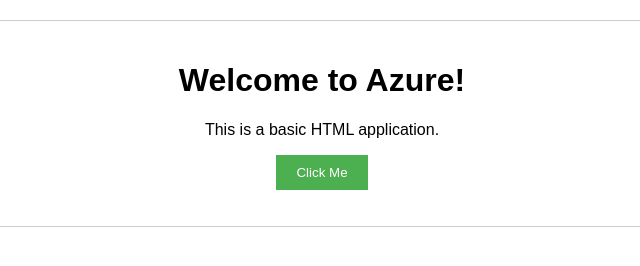
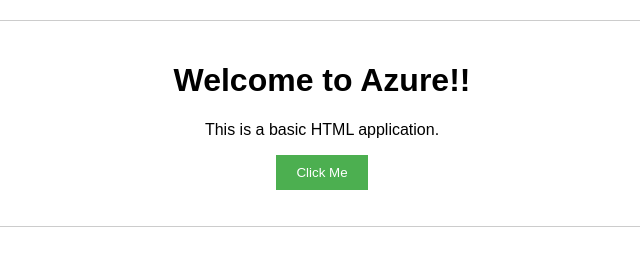
Before and after one commit to vivekmv18/html-app, a plain HTML site: page index3.html in a window 1280 px wide. Shown: the full height of the page, 318-958 px from the left. Drawn offline with Linux system fonts and the light colour scheme.

Commit message:
Update index3.html

```diff
--- a/index3.html
+++ b/index3.html
@@ -23,7 +23,7 @@
 </head>
 <body>
   <div class="container">
-    <h1>Welcome to Azure!</h1>
+    <h1>Welcome to Azure!!</h1>
     <p>This is a basic HTML application.</p>
     <button id="myButton">Click Me</button>
     <p id="displayText"></p>
```
